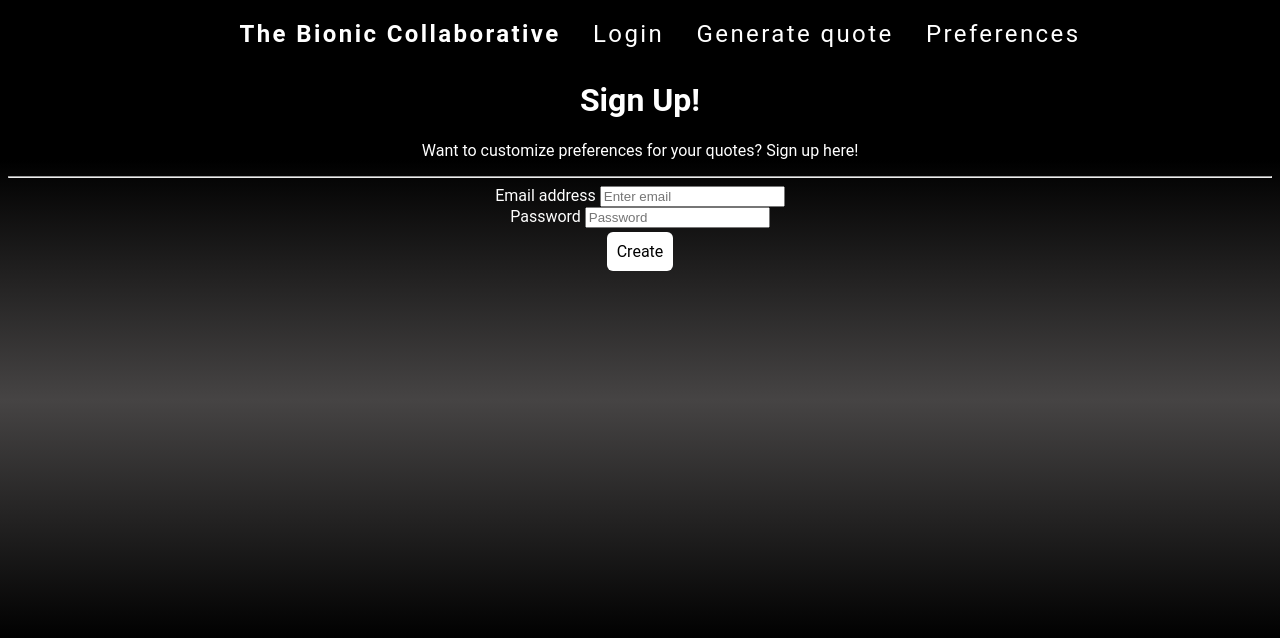
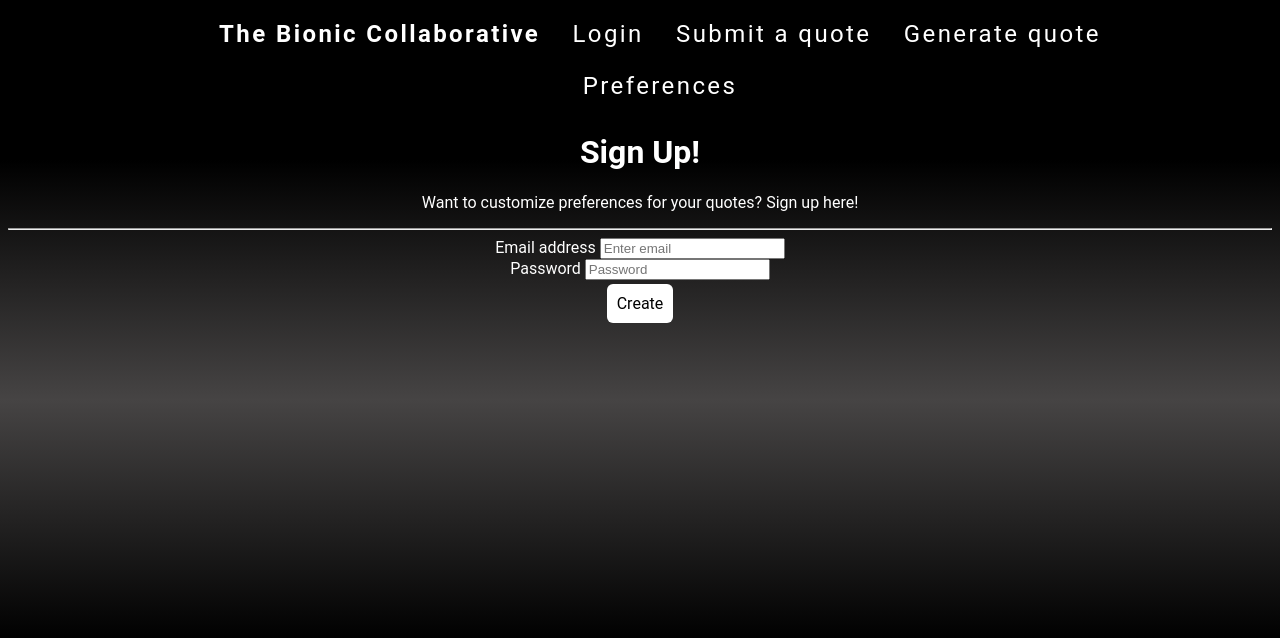
Before and after one commit to MKcoolguy/IIQW, a Flask app: page /signup in a window 1280 px wide. Shown: the top 638 px of the page. Run offline with Flask 2, Linux system fonts and the light colour scheme.

Commit message:
Added more styling/front-end modifications.

```diff
--- a/Website/static/css/styles.css
+++ b/Website/static/css/styles.css
@@ -28,6 +28,7 @@ body
     margin: 4px 2px;
     border-radius: 6px;
     font-family: 'Roboto', sans-serif;
+
 	/*height: 40px;*/
 	/*width: 100px;*/
 
@@ -38,9 +39,31 @@ body
 	font-weight: bold;
 }
 
+.submit_box {
+    border-radius: 6px;
+    background-color: #605f5f;
+    display: inline-block;
+    margin: 80px 10px;
+    font-family: 'Roboto', sans-serif;
+    width: 400px;
+    height: 500px;
+}
+
+
+.login_box {
+    border-radius: 6px;
+    background-color: #605f5f;
+    display: inline-block;
+    margin: 80px 10px;
+    font-family: 'Roboto', sans-serif;
+    width: 400px;
+    height: 500px;
+}
+
 .box
 {
-	background-color: #605f5f;
+    background-color: #605f5f;
+    border-radius: 6px;
 	display: inline-block;
 	padding: 75px;
     font-family: 'Roboto', sans-serif;
--- a/Website/templates/generate_quote.html
+++ b/Website/templates/generate_quote.html
@@ -44,8 +44,6 @@ img
 <ul>
 	<li class = "bold"> <a href="/">The Bionic Collaborative</a> </li>
 	<li><a href{#    	<ul>#}
-{#        	<li><a href="/login">Login</a></li>#}
-{#        	<li><a href="/signup">Sign up</a></li>#}
 {#        </ul>#}="/login">Login</a></li>
 
     </li>
--- a/Website/templates/signup.html
+++ b/Website/templates/signup.html
@@ -4,57 +4,6 @@
 
 <head>
 <title>Sign Up Page</title>
-{#<style>#}
-{#body#}
-{#{#}
-{#	font-family: Helvetica, sans-serif;#}
-{#	background-color: #000000;#}
-{#	color: #ffffff;#}
-{#}#}
-{#h1#}
-{#{#}
-{#	text-align: center;#}
-{#}#}
-{#table#}
-{#{#}
-{#	width:30%;#}
-{#	margin-left: auto;#}
-{#	margin-right: auto;	#}
-{#	border: 1px solid black;#}
-{#	background-color: #000000;#}
-{#}#}
-{##}
-{#td #}
-{#{#}
-{#  padding: 15px;#}
-{#}#}
-{##}
-{#.right#}
-{#{#}
-{#	width: 50%;#}
-{#}#}
-{##}
-{#div#}
-{#{#}
-{#	display: block;#}
-{#	margin: auto;#}
-{#	padding: 70px 0;#}
-{#}#}
-{##}
-{#.centerA {#}
-{#  height: 200px;#}
-{#  position: relative;#}
-{#}#}
-{##}
-{#.centerB {#}
-{#  margin: 0;#}
-{#  position: absolute;#}
-{#  left: 50%;#}
-{#  -ms-transform: translate(-50%, -50%);#}
-{#  transform: translate(-50%, -50%);#}
-{#}#}
-{##}
-{#</style>#}
 
 </head>
 
@@ -63,13 +12,9 @@
 <ul>
 	<li class = "bold"> <a href="/">The Bionic Collaborative</a> </li>
 	<li><a href="/login">Login</a></li>
-{#    	<ul>#}
-{#        	<li><a href="/login">Login</a></li>#}
-{#        	<li><a href="/signup">Sign up</a></li>#}
-{#        </ul>#}
     </li>
-{#        	<li><a href="{{ url_for('demo_upload_file') }}">Submit a quote</a></li> not sure why but this line creates an issue#}
-        	<li><a href="{{ url_for('generate_quote') }}">Generate quote</a></li>
+            <li><a href="{{ url_for('upload') }}">Submit a quote</a></li>
+            <li><a href="{{ url_for('generate_quote') }}">Generate quote</a></li>
 	<li>Preferences</li>
 </ul>
 </nav>
```
Also changed, not shown: Website/templates/home.html (+4 -8 lines), Website/templates/login.html (+6 -25 lines), Website/templates/submit_quote.html (+20 -15 lines).
